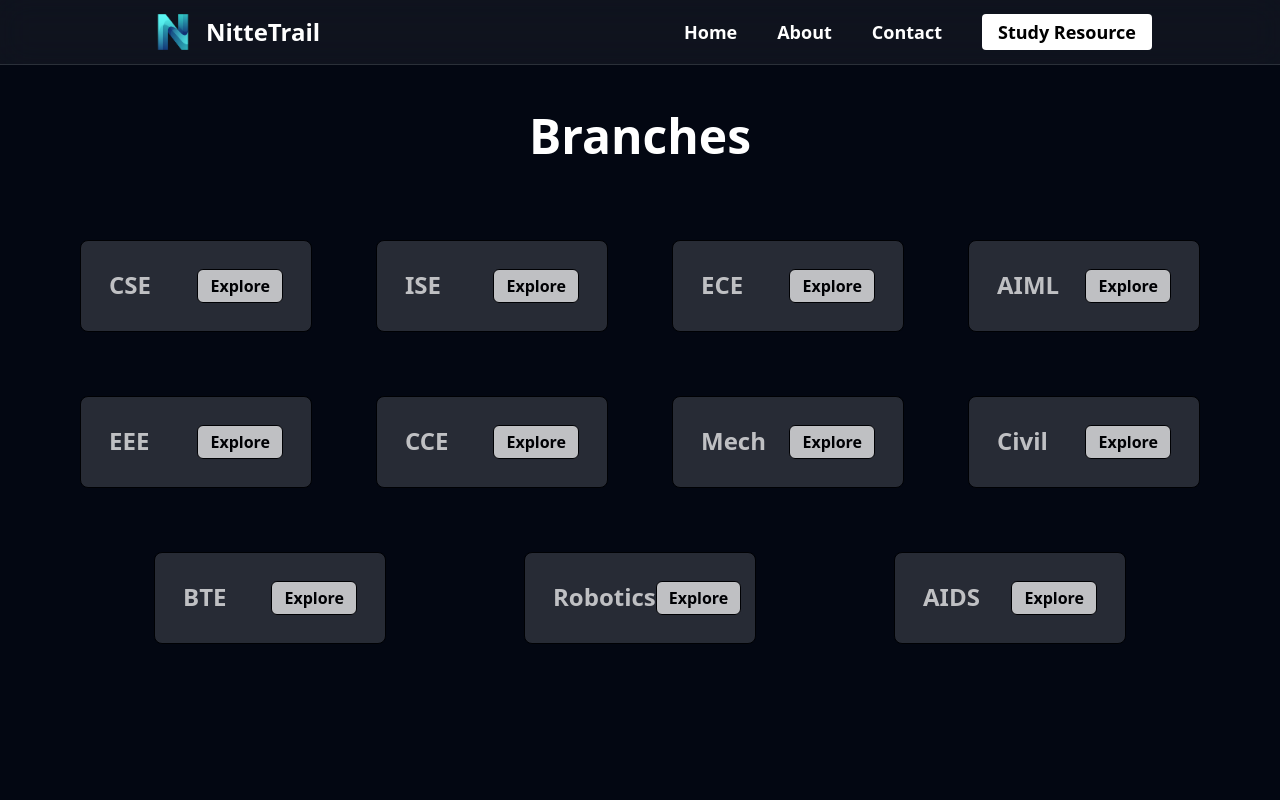
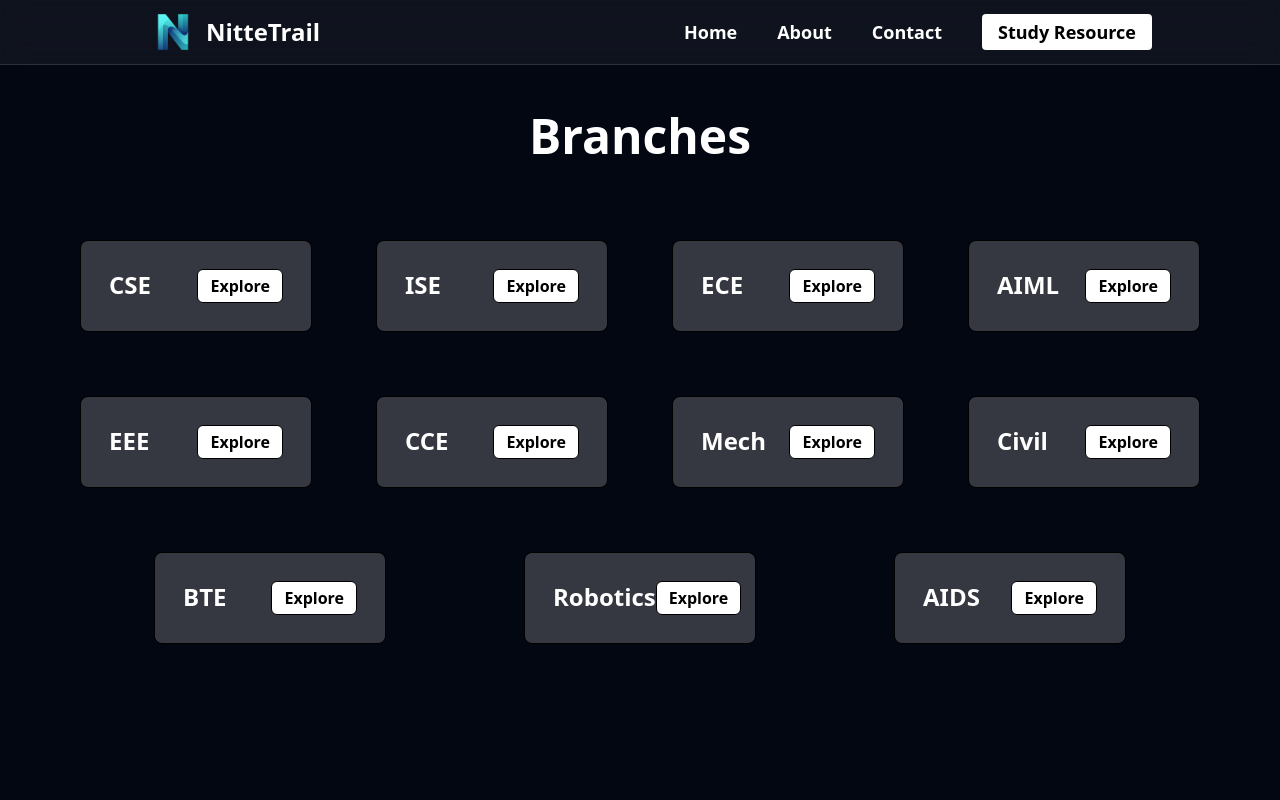
Before and after one commit to satwikrprabhu/NitteTrail, a React (Vite) app: page / in a window 1280 px wide. Both pictures are taken after a click on the button "NitteTrail". Shown: the top 800 px of the page. Built offline with nearby package versions, Linux system fonts and the light colour scheme; no server answers.

Commit message:
fix:cards

```diff
--- a/src/components/Footer.jsx
+++ b/src/components/Footer.jsx
@@ -15,12 +15,14 @@ const Footer = () => {
       },
       ];
   return (
-    <footer className='text-center w-full py-8 font-semibold bg-gray-900 bottom-0 font-Poppins'>
+    <footer className='bg-gray-900  font-Poppins'>
+    <div className='text-center w-full py-8 font-semibold bottom-0'>
       <p className="text-white mb-6">&copy;NitteTrail</p>
       <p className="text-white mb-6 text-center">Made with ❤️ by Satwik Prabhu</p>
       <ul className='flex items-center justify-center space-x-20  text-white'>
         {links.map((link)=><li>{link.linkname}</li>)}
       </ul>
+    </div>
     </footer>
   );
 };
--- a/src/components/pages/Branch.jsx
+++ b/src/components/pages/Branch.jsx
@@ -51,18 +51,18 @@ const Branch = () => {
     return (
         <div className='md:h-screen pt-28 md:pt-28 bg-gray-950'>
             <h1 className="text-5xl font-bold text-center text-white">Branches</h1>
-            <div className="flex flex-col md:flex-row flex-wrap  text-white justify-evenly pt-8 px-6 md:p-12">
+            <div className="flex flex-col md:flex-row md:flex-wrap  text-white justify-evenly pt-8 px-6 md:p-12">
                 {branchtitles.map((branch, index) => (
                     <div
                         key={index}
-                        className="md:w-1/4 mb-8 md:p-8 md:mb-0 text-white "
+                        className="md:1/3 xl:w-1/4 mb-8 md:p-8 md:mb-0 text-white hover:scale-105 transition-all hover:shadow-gray-100"
                     >
                         <div
-                            className="rounded-lg p-7 bg-white opacity-75 flex justify-between items-centerbg-clip-padding backdrop-filter backdrop-blur-0 bg-opacity-20 border border-black hover:opacity-100"
+                            className="rounded-lg p-7 bg-white bg-opacity-20 flex justify-between items-centerbg-clip-padding backdrop-filter backdrop-blur-0 border border-black hover:"
                         >
                             <h3 className="text-2xl font-bold text-white text-center">{branch.title}</h3>
                             <a href={branch.url} className="text-black bg-white border border-black px-3 py-1 font-semibold rounded-md
-                            opacity-100">Explore</a>
+                            hover:bg-slate-200">Explore</a>
                         </div>
                     </div>
                 ))}
--- a/src/index.css
+++ b/src/index.css
@@ -4,7 +4,7 @@
 @tailwind utilities;
 
 body{
-    background: #000000f3;
+
 }
 
 .nittetext{
```
